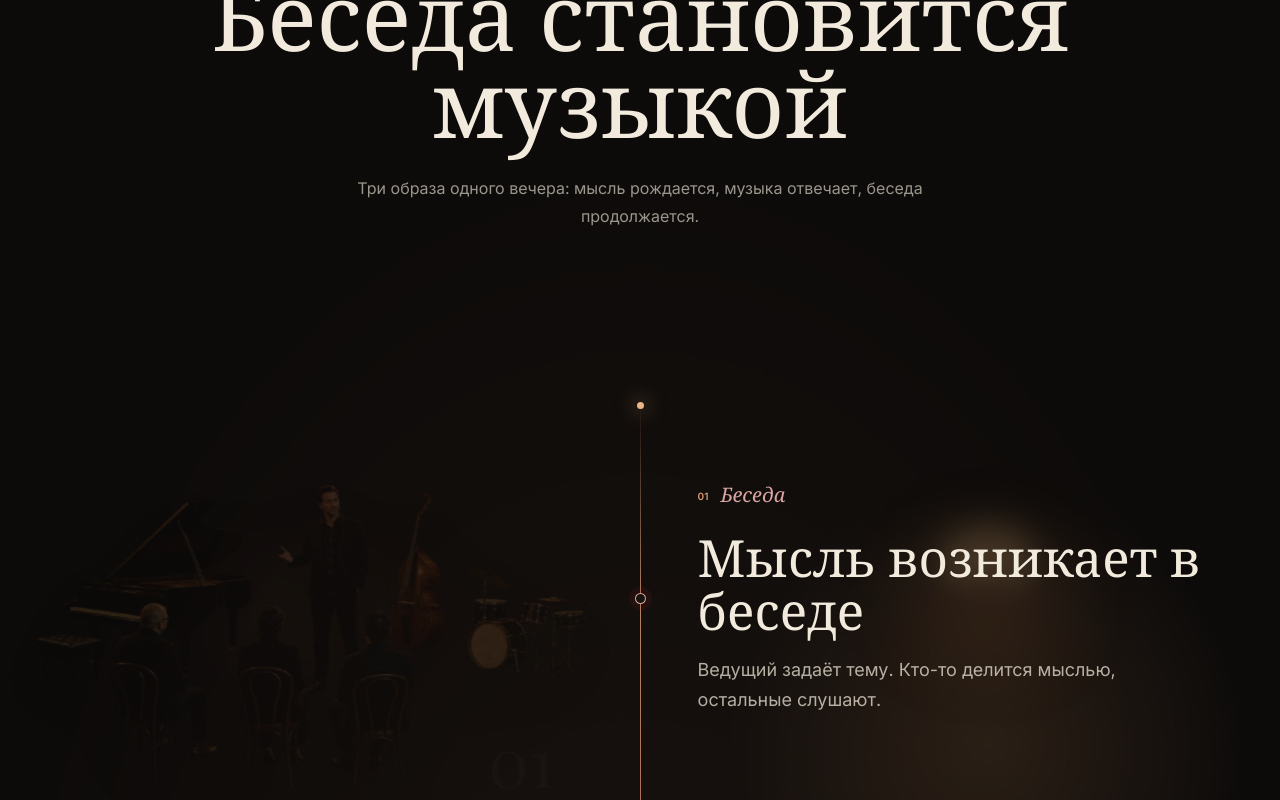
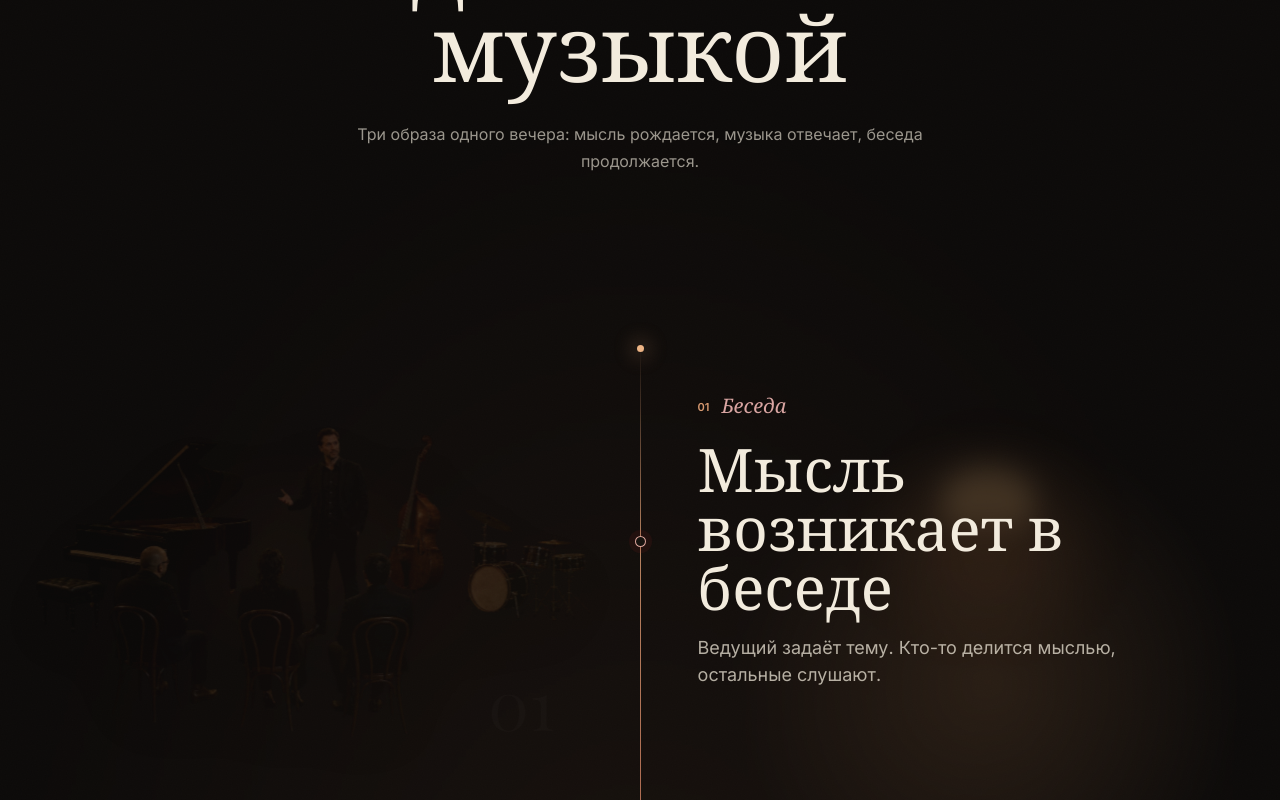
Before and after one commit to vbondarenko7/kontrapunkt, a Next.js app in the folder Джаз вечер. /Лендинг версия C/: page / in a window 1280 px wide. Shown: the part 1700-2500 px from the top of the page. Built offline with nearby package versions, Linux system fonts and the light colour scheme.

Commit message:
refactor: unify landing typography

```diff
--- a/Джаз вечер. /Лендинг версия C/app/globals.css
+++ b/Джаз вечер. /Лендинг версия C/app/globals.css
@@ -15,6 +15,19 @@
   --mute-light: #75685a;
   --rule-dark: #3a2c22;
   --rule-light: #d9cfbd;
+  --type-label: 11px;
+  --type-ui: 13px;
+  --type-body: 16px;
+  --type-lead: 18px;
+  --type-subhead: 24px;
+  --type-accent: 28px;
+  --type-title: 50px;
+  --type-section-title: 60px;
+  --type-display: 72px;
+  --leading-label: 1.3;
+  --leading-heading: 0.98;
+  --leading-lead: 1.5;
+  --leading-body: 1.65;
 }
 
 * {
@@ -32,8 +45,8 @@ body {
   background: var(--black);
   color: var(--ivory);
   font-family: "Inter", Arial, sans-serif;
-  font-size: 16px;
-  line-height: 1.6;
+  font-size: var(--type-body);
+  line-height: var(--leading-body);
   -webkit-font-smoothing: antialiased;
 }
 
@@ -74,7 +87,7 @@ h2,
 h3 {
   font-family: "Playfair Display", Georgia, serif;
   font-weight: 500;
-  line-height: 1.06;
+  line-height: var(--leading-heading);
 }
 
 .site-header {
@@ -97,8 +110,9 @@ h3 {
   gap: 8px;
   align-items: center;
   width: max-content;
-  font-size: 12px;
+  font-size: var(--type-ui);
   font-weight: 600;
+  line-height: var(--leading-label);
   text-transform: uppercase;
 }
 
@@ -112,7 +126,9 @@ h3 {
 .site-header nav {
   display: flex;
   gap: 30px;
-  font-size: 12px;
+  font-size: var(--type-ui);
+  font-weight: 600;
+  line-height: var(--leading-label);
   text-transform: uppercase;
 }
 
@@ -129,7 +145,9 @@ h3 {
 .header-place {
   justify-self: end;
   color: var(--mute-dark);
-  font-size: 11px;
+  font-size: var(--type-label);
+  font-weight: 600;
+  line-height: var(--leading-label);
   text-transform: uppercase;
 }
 
@@ -328,14 +346,19 @@ h3 {
 .eyebrow {
   margin-bottom: 24px;
   color: var(--mute-dark);
-  font-size: 11px;
+  font-size: var(--type-label);
   font-weight: 500;
+  line-height: var(--leading-label);
   text-transform: uppercase;
 }
 
 .chapter b,
 .eyebrow {
   color: var(--red);
+  font-weight: 600;
+}
+
+.chapter {
   font-weight: 600;
 }
 
@@ -349,8 +372,8 @@ h3 {
   font-family: "Cormorant Garamond", Georgia, serif;
   font-size: 40px;
   font-style: italic;
-  font-weight: 600;
-  line-height: 1;
+  font-weight: 500;
+  line-height: var(--leading-heading);
   text-shadow: 0 2px 14px rgba(0, 0, 0, 0.8);
 }
 
@@ -379,20 +402,21 @@ h3 {
   max-width: 570px;
   margin-bottom: 34px;
   color: var(--mute-dark);
-  font-size: 17px;
-  font-weight: 300;
+  font-size: var(--type-lead);
+  font-weight: 400;
+  line-height: var(--leading-lead);
 }
 
 @media (min-width: 981px) {
   .hero h1 {
     max-width: 900px;
-    font-size: 68px;
+    font-size: var(--type-display);
   }
 
   .hero h1 > span {
     margin-top: 8px;
-    font-size: 0.55em;
-    line-height: 1;
+    font-size: 40px;
+    line-height: var(--leading-heading);
   }
 
   .hero h1 em {
@@ -400,9 +424,9 @@ h3 {
     width: max-content;
     margin-top: 5px;
     color: #f0b4aa;
-    font-size: 1.75em;
-    font-weight: 600;
-    line-height: 0.95;
+    font-size: var(--type-display);
+    font-weight: 500;
+    line-height: var(--leading-heading);
   }
 
   .hero-copy {
@@ -419,8 +443,9 @@ h3 {
   padding: 0 30px;
   border-radius: 8px;
   cursor: pointer;
-  font-size: 13px;
+  font-size: var(--type-ui);
   font-weight: 600;
+  line-height: var(--leading-label);
   text-transform: uppercase;
   transition: background 180ms ease, color 180ms ease, transform 180ms ease, box-shadow 180ms ease;
 }
@@ -516,15 +541,17 @@ h3 {
 .hero-facts span {
   margin-bottom: 6px;
   color: var(--red);
-  font-size: 10px;
+  font-size: var(--type-label);
   font-weight: 600;
+  line-height: var(--leading-label);
   text-transform: uppercase;
 }
 
 .hero-facts strong {
   color: var(--ivory);
-  font-size: 14px;
+  font-size: var(--type-body);
   font-weight: 400;
+  line-height: var(--leading-body);
 }
 
 .section {
@@ -571,21 +598,21 @@ h3 {
 
 .why-inner h2 {
   margin: 0;
-  font-size: 50px;
+  font-size: var(--type-title);
 }
 
 .why-lead {
   margin: 34px 0 0;
   color: var(--ivory);
-  font-size: 21px;
-  line-height: 1.55;
+  font-size: var(--type-lead);
+  line-height: var(--leading-lead);
 }
 
 .why-body {
   margin: 24px 0 0;
   color: var(--mute-dark);
-  font-size: 16px;
-  line-height: 1.7;
+  font-size: var(--type-body);
+  line-height: var(--leading-body);
 }
 
 .why-closing {
@@ -593,9 +620,10 @@ h3 {
   padding-top: 28px;
   color: #f0b4aa;
   font-family: "Cormorant Garamond", Georgia, serif;
-  font-size: 25px;
+  font-size: var(--type-accent);
   font-style: italic;
-  line-height: 1.35;
+  font-weight: 600;
+  line-height: 1.2;
 }
 
 .why-closing::before {
@@ -625,14 +653,15 @@ h3 {
 .ticket-copy h2,
 .faq-heading h2 {
   margin: 0;
-  font-size: 50px;
+  font-size: var(--type-title);
 }
 
 .format-intro > p:last-child {
   align-self: end;
   margin: 0;
   color: var(--mute-light);
-  font-size: 17px;
+  font-size: var(--type-body);
+  line-height: var(--leading-body);
 }
 
 .format-intro > p:last-child {
@@ -646,8 +675,8 @@ h3 {
   width: min(100%, 620px);
   margin: 0 auto;
   color: rgba(242, 235, 221, 0.62);
-  font-size: 16px;
-  line-height: 1.7;
+  font-size: var(--type-body);
+  line-height: var(--leading-body);
   text-align: center;
 }
 
@@ -772,27 +801,31 @@ h3 {
   font-family: "Cormorant Garamond", Georgia, serif;
   font-size: 20px;
   font-style: italic;
+  font-weight: 500;
+  line-height: var(--leading-label);
 }
 
 .format-marker span {
   color: #d89a71;
   font-family: "Inter", Arial, sans-serif;
-  font-size: 10px;
+  font-size: var(--type-label);
   font-style: normal;
   font-weight: 600;
+  line-height: var(--leading-label);
+  text-transform: uppercase;
 }
 
 .format-chapter h3 {
   margin: 0 0 20px;
   color: var(--ivory);
-  font-size: 39px;
+  font-size: var(--type-section-title);
 }
 
 .format-chapter-copy > p:last-child {
   margin: 0;
   color: var(--mute-dark);
-  font-size: 16px;
-  line-height: 1.65;
+  font-size: var(--type-lead);
+  line-height: var(--leading-lead);
 }
 
 .format-closing {
@@ -802,8 +835,8 @@ h3 {
   margin: 100px auto 0;
   color: var(--ivory);
   font-family: "Playfair Display", Georgia, serif;
-  font-size: 29px;
-  line-height: 1.35;
+  font-size: var(--type-accent);
+  line-height: var(--leading-label);
   text-align: center;
 }
 
@@ -856,8 +889,8 @@ h3 {
 .musicians-intro h2 {
   max-width: 760px;
   margin: 0;
-  font-size: clamp(50px, 5.1vw, 76px);
-  line-height: 0.98;
+  font-size: var(--type-display);
+  line-height: var(--leading-heading);
 }
 
 .musicians-intro h2 em {
@@ -865,9 +898,10 @@ h3 {
   margin-top: 0.12em;
   color: #d9a5a2;
   font-family: "Cormorant Garamond", Georgia, serif;
-  font-size: 0.94em;
+  font-size: var(--type-display);
   font-style: italic;
   font-weight: 500;
+  line-height: var(--leading-heading);
 }
 
 .musicians-copy {
@@ -878,8 +912,8 @@ h3 {
 .musicians-copy p {
   margin: 0;
   color: rgba(242, 235, 221, 0.74);
-  font-size: 17px;
-  line-height: 1.72;
+  font-size: var(--type-lead);
+  line-height: var(--leading-lead);
 }
 
 .musicians-fact {
@@ -896,17 +930,18 @@ h3 {
 .musicians-fact span {
   margin-bottom: 7px;
   color: var(--red);
-  font-size: 11px;
+  font-size: var(--type-label);
   font-weight: 600;
+  line-height: var(--leading-label);
   letter-spacing: 0.08em;
   text-transform: uppercase;
 }
 
 .musicians-fact strong {
   color: var(--ivory);
-  font-size: 14px;
+  font-size: var(--type-body);
   font-weight: 400;
-  line-height: 1.5;
+  line-height: var(--leading-body);
 }
 
 .ensemble-stage {
@@ -1010,8 +1045,9 @@ h3 {
 .ensemble-note span {
   flex: 0 0 auto;
   color: #d89a71;
-  font-size: 10px;
+  font-size: var(--type-label);
   font-weight: 600;
+  line-height: var(--leading-label);
   letter-spacing: 0.13em;
   text-transform: uppercase;
 }
@@ -1019,9 +1055,10 @@ h3 {
 .ensemble-note strong {
   color: rgba(242, 235, 221, 0.7);
   font-family: "Cormorant Garamond", Georgia, serif;
-  font-size: 19px;
+  font-size: 20px;
   font-style: italic;
   font-weight: 500;
+  line-height: var(--leading-label);
 }
 
 .host-profile {
@@ -1041,7 +1078,9 @@ h3 {
   border: 1px solid var(--rule-dark);
   color: var(--mute-dark);
   background: var(--ink);
-  font-size: 11px;
+  font-size: var(--type-label);
+  font-weight: 600;
+  line-height: var(--leading-label);
   letter-spacing: 0.08em;
   text-align: center;
   text-transform: uppercase;
@@ -1054,8 +1093,8 @@ h3 {
 .host-copy > p:not(.eyebrow, .host-signature) {
   margin: 0;
   color: var(--ivory);
-  font-size: 20px;
-  line-height: 1.65;
+  font-size: var(--type-lead);
+  line-height: var(--leading-lead);
 }
 
 .host-copy > p:not(.eyebrow, .host-signature)
@@ -1066,7 +1105,8 @@ h3 {
 
 .host-copy .host-signature {
   color: var(--mute-dark);
-  font-size: 11px;
+  font-size: var(--type-label);
+  line-height: var(--leading-label);
   letter-spacing: 0.05em;
 }
 
@@ -1248,9 +1288,9 @@ h3 {
   flex: 0 0 auto;
   color: var(--red-dark);
   font-family: "Cormorant Garamond", Georgia, serif;
-  font-size: 29px;
+  font-size: var(--type-accent);
   font-weight: 600;
-  line-height: 1;
+  line-height: 1.2;
 }
 
 .theme-kicker i {
@@ -1262,8 +1302,9 @@ h3 {
 .theme-kicker b {
   flex: 0 0 auto;
   color: #7d6858;
-  font-size: 10px;
+  font-size: var(--type-label);
   font-weight: 600;
+  line-height: var(--leading-label);
   letter-spacing: 0.18em;
   text-transform: uppercase;
 }
@@ -1280,8 +1321,8 @@ h3 {
   margin: 29px 0 0;
   color: #59493f;
   font-family: "Playfair Display", Georgia, serif;
-  font-size: 23px;
-  line-height: 1.45;
+  font-size: var(--type-subhead);
+  line-height: var(--leading-lead);
 }
 
 .theme-body {
@@ -1296,8 +1337,8 @@ h3 {
 .theme-body p {
   margin: 0;
   color: #76675a;
-  font-size: 15px;
-  line-height: 1.7;
+  font-size: var(--type-body);
+  line-height: var(--leading-body);
 }
 
 .theme-visual {
@@ -1355,9 +1396,10 @@ h3 {
   display: block;
   margin-top: 19px;
   color: #8d332c;
-  font-size: 10px;
+  font-size: var(--type-label);
   font-style: normal;
   font-weight: 600;
+  line-height: var(--leading-label);
   letter-spacing: 0.17em;
   text-transform: uppercase;
 }
@@ -1370,10 +1412,10 @@ h3 {
   z-index: 4;
   color: var(--red-dark);
   font-family: "Cormorant Garamond", Georgia, serif;
-  font-size: 28px;
+  font-size: var(--type-accent);
   font-style: italic;
   font-weight: 600;
-  line-height: 1.18;
+  line-height: 1.2;
   text-align: center;
 }
 
@@ -1438,9 +1480,9 @@ h3 {
 .layered-copy h2 {
   margin: 0 0 20px;
   color: var(--ivory);
-  font-size: 48px;
-  font-weight: 600;
-  line-height: 1.04;
+  font-size: var(--type-title);
+  font-weight: 500;
+  line-height: var(--leading-heading);
 }
 
 .layered-copy .eyebrow {
@@ -1451,8 +1493,8 @@ h3 {
   max-width: 480px;
   margin: 0 0 31px;
   color: rgba(242, 235, 221, 0.76);
-  font-size: 15px;
-  line-height: 1.58;
+  font-size: var(--type-body);
+  line-height: var(--leading-body);
 }
 
 .layered-scenario-list {
@@ -1469,14 +1511,14 @@ h3 {
 .layered-scenario h3 {
   margin: 0 0 6px;
   color: var(--ivory);
-  font-size: 23px;
+  font-size: var(--type-subhead);
 }
 
 .layered-scenario p {
   margin: 0;
   color: rgba(242, 235, 221, 0.72);
-  font-size: 14px;
-  line-height: 1.5;
+  font-size: var(--type-body);
+  line-height: var(--leading-body);
 }
 
 .layered-shade {
@@ -1502,7 +1544,8 @@ h3 {
   max-width: 580px;
   margin: 0;
   color: var(--mute-dark);
-  font-size: 17px;
+  font-size: var(--type-body);
+  line-height: var(--leading-body);
 }
 
 .ticket-section {
@@ -1525,6 +1568,10 @@ h3 {
 
 .trust-note strong {
   color: var(--red);
+  font-size: var(--type-label);
+  font-weight: 600;
+  line-height: var(--leading-label);
+  text-transform: uppercase;
 }
 
 .trust-note span {
@@ -1568,16 +1615,17 @@ h3 {
 
 .ticket-topline span {
   color: #d9a5a2;
-  font-size: 10px;
+  font-size: var(--type-label);
   font-weight: 600;
+  line-height: var(--leading-label);
   text-transform: uppercase;
 }
 
 .ticket-topline strong {
   font-family: "Playfair Display", Georgia, serif;
-  font-size: 50px;
+  font-size: var(--type-title);
   font-weight: 500;
-  line-height: 1;
+  line-height: var(--leading-heading);
 }
 
 .ticket-card ul {
@@ -1595,7 +1643,8 @@ h3 {
 .limited {
   margin: 15px 0 0;
   color: #ad9d8c;
-  font-size: 12px;
+  font-size: var(--type-ui);
+  line-height: var(--leading-label);
   text-align: center;
 }
 
@@ -1626,8 +1675,9 @@ h3 {
   position: relative;
   padding: 23px 46px 23px 0;
   cursor: pointer;
-  font-size: 17px;
+  font-size: var(--type-lead);
   font-weight: 500;
+  line-height: var(--leading-lead);
   list-style: none;
 }
 
@@ -1665,21 +1715,22 @@ h3 {
 .final-section h2 {
   max-width: 850px;
   margin: 0 auto 25px;
-  font-size: 60px;
+  font-size: var(--type-section-title);
 }
 
 .final-section > p:not(.eyebrow) {
   max-width: 610px;
   margin: 0 auto 33px;
   color: var(--mute-dark);
-  font-size: 17px;
+  font-size: var(--type-lead);
+  line-height: var(--leading-lead);
 }
 
 .final-section .button {
   min-height: 68px;
   padding-right: 70px;
   padding-left: 70px;
-  font-size: 14px;
+  font-size: var(--type-ui);
 }
 
 /* На бордовой секции атмосфера сама красная, поэтому красная кнопка тонет.
@@ -1737,7 +1788,8 @@ footer {
   padding: 0 max(32px, calc((100% - 1160px) / 2));
   color: #8f8174;
   background: var(--black);
-  font-size: 11px;
+  font-size: var(--type-label);
+  line-height: var(--leading-label);
 }
 
 footer p {
@@ -1750,6 +1802,38 @@ footer p:last-child {
 
 .footer-brand {
   color: var(--ivory);
+}
+
+.not-found {
+  position: relative;
+  display: grid;
+  min-height: 100svh;
+  place-items: center;
+  padding: 64px 32px;
+  overflow: hidden;
+  text-align: center;
+  background:
+    radial-gradient(circle at 50% 38%, rgba(163, 44, 44, 0.2), transparent 34%),
+    var(--black);
+}
+
+.not-found-inner {
+  position: relative;
+  z-index: 6;
+  width: min(100%, 760px);
+}
+
+.not-found h1 {
+  margin: 0 auto 24px;
+  font-size: var(--type-section-title);
+}
+
+.not-found-inner > p:not(.eyebrow) {
+  max-width: 560px;
+  margin: 0 auto 32px;
+  color: var(--mute-dark);
+  font-size: var(--type-lead);
+  line-height: var(--leading-lead);
 }
 
 .modal-backdrop {
@@ -1775,7 +1859,8 @@ footer p:last-child {
 
 .modal h2 {
   margin-bottom: 19px;
-  font-size: 35px;
+  font-size: 40px;
+  line-height: var(--leading-heading);
 }
 
 .modal > p:not(.eyebrow) {
@@ -1795,7 +1880,8 @@ footer p:last-child {
   color: var(--ink);
   background: transparent;
   cursor: pointer;
-  font-size: 25px;
+  font-size: var(--type-accent);
+  line-height: 1;
 }
 
 .modal-close:hover {
@@ -1816,14 +1902,16 @@ footer p:last-child {
   display: grid;
   gap: 8px;
   color: var(--ink);
-  font-size: 13px;
+  font-size: var(--type-ui);
   font-weight: 600;
+  line-height: var(--leading-label);
 }
 
 .waitlist-form label small {
   color: var(--mute-light);
-  font-size: 11px;
+  font-size: var(--type-label);
   font-weight: 400;
+  line-height: var(--leading-label);
 }
 
 .waitlist-form input[type="text"] {
@@ -1834,7 +1922,10 @@ footer p:last-child {
   border-radius: 4px;
   color: var(--ink);
   background: #fffdf8;
-  font: inherit;
+  font-family: inherit;
+  font-size: var(--type-body);
+  font-weight: 400;
+  line-height: var(--leading-body);
 }
 
 .waitlist-form input[type="text"]::placeholder {
@@ -1853,8 +1944,8 @@ footer p:last-child {
   align-items: start;
   color: var(--mute-light);
   cursor: pointer;
-  font-size: 12px;
-  line-height: 1.45;
+  font-size: var(--type-ui);
+  line-height: var(--leading-label);
 }
 
 .waitlist-consent input {
@@ -1871,7 +1962,8 @@ footer p:last-child {
 .waitlist-error {
   margin: -5px 0 0;
   color: var(--red);
-  font-size: 13px;
+  font-size: var(--type-ui);
+  line-height: var(--leading-label);
 }
 
 .waitlist-honeypot {
@@ -2015,7 +2107,7 @@ footer p:last-child {
   #format .format-intro h2 {
     margin: 0;
     font-size: clamp(64px, 7.2vw, 108px);
-    line-height: 0.94;
+    line-height: var(--leading-heading);
   }
 
   #format .format-intro .eyebrow {
@@ -2173,15 +2265,15 @@ footer p:last-child {
   }
 
   #format .format-chapter h3 {
-    font-size: clamp(42px, 4vw, 60px);
-    line-height: 1.02;
+    font-size: var(--type-section-title);
+    line-height: var(--leading-heading);
   }
 
   #format .format-chapter-copy > p:last-child {
     max-width: 490px;
     color: rgba(242, 235, 221, 0.72);
-    font-size: 18px;
-    line-height: 1.7;
+    font-size: var(--type-lead);
+    line-height: var(--leading-lead);
   }
 
   .theme-section {
@@ -2202,12 +2294,12 @@ footer p:last-child {
   .theme-copy h2 {
     max-width: 570px;
     font-size: clamp(58px, 5vw, 76px);
-    line-height: 0.96;
+    line-height: var(--leading-heading);
   }
 
   .theme-lead {
     max-width: 570px;
-    font-size: clamp(20px, 1.55vw, 24px);
+    font-size: var(--type-subhead);
   }
 
   .theme-body {
@@ -2417,7 +2509,21 @@ footer p:last-child {
 
   .hero h1 {
     max-width: 720px;
-    font-size: 64px;
+    font-size: var(--type-section-title);
+  }
+
+  .hero h1 > span {
+    font-size: 40px;
+    line-height: var(--leading-heading);
+  }
+
+  .musicians-intro h2,
+  .musicians-intro h2 em {
+    font-size: var(--type-section-title);
+  }
+
+  .format-chapter h3 {
+    font-size: var(--type-title);
   }
 
   .format-intro,
@@ -2442,7 +2548,7 @@ footer p:last-child {
   }
 
   .layered-copy h2 {
-    font-size: 42px;
+    font-size: 40px;
   }
 
   .ticket-card {
@@ -2479,7 +2585,7 @@ footer p:last-child {
   }
 
   .header-place {
-    font-size: 10px;
+    font-size: var(--type-label);
   }
 
   .hero {
@@ -2508,15 +2614,20 @@ footer p:last-child {
   }
 
   .hero-script {
-    font-size: 31px;
+    font-size: var(--type-accent);
   }
 
   .hero h1 {
-    font-size: 46px;
+    font-size: 44px;
+  }
+
+  .hero h1 > span {
+    font-size: 36px;
   }
 
   .hero-copy {
     font-size: 15px;
+    line-height: var(--leading-body);
   }
 
   .hero-facts {
@@ -2547,7 +2658,7 @@ footer p:last-child {
   .format-intro h2,
   .ticket-copy h2,
   .faq-heading h2 {
-    font-size: 38px;
+    font-size: 36px;
   }
 
   .format-intro {
@@ -2557,6 +2668,7 @@ footer p:last-child {
   .format-intro > p:last-child,
   .ticket-copy > p:not(.eyebrow) {
     font-size: 15px;
+    line-height: var(--leading-body);
   }
 
   .format-chapter {
@@ -2565,7 +2677,12 @@ footer p:last-child {
   }
 
   .format-chapter h3 {
-    font-size: 34px;
+    font-size: 36px;
+  }
+
+  .format-chapter-copy > p:last-child {
+    font-size: 15px;
+    line-height: var(--leading-body);
   }
 
   .format-storyline {
@@ -2586,11 +2703,16 @@ footer p:last-child {
   }
 
   .musicians-intro h2 {
-    font-size: 44px;
+    font-size: 36px;
+  }
+
+  .musicians-intro h2 em {
+    font-size: 36px;
   }
 
   .musicians-copy p {
     font-size: 15px;
+    line-height: var(--leading-body);
   }
 
   .ensemble-stage {
@@ -2628,7 +2750,7 @@ footer p:last-child {
   }
 
   .ensemble-note strong {
-    font-size: 19px;
+    font-size: 20px;
     text-align: left;
   }
 
@@ -2709,12 +2831,13 @@ footer p:last-child {
   }
 
   .layered-copy h2 {
-    font-size: 40px;
+    font-size: 36px;
   }
 
   .layered-lead {
     margin-bottom: 24px;
-    font-size: 16px;
+    font-size: 15px;
+    line-height: var(--leading-body);
   }
 
   .layered-scenario {
@@ -2727,6 +2850,7 @@ footer p:last-child {
 
   .layered-scenario p {
     font-size: 15px;
+    line-height: var(--leading-body);
   }
 
   .layered-candle-cleanup,
@@ -2749,7 +2873,7 @@ footer p:last-child {
   }
 
   .limited {
-    font-size: 14px;
+    font-size: var(--type-ui);
   }
 
   .final-section {
@@ -2757,7 +2881,7 @@ footer p:last-child {
   }
 
   .final-section h2 {
-    font-size: 42px;
+    font-size: 36px;
   }
 
   .final-section .button {
@@ -2778,7 +2902,7 @@ footer p:last-child {
 
   .modal h2 {
     padding-right: 25px;
-    font-size: 30px;
+    font-size: var(--type-accent);
   }
 }
 
@@ -2794,7 +2918,11 @@ footer p:last-child {
   }
 
   .musicians-intro h2 {
-    font-size: 28px;
+    font-size: 36px;
+  }
+
+  .musicians-intro h2 em {
+    font-size: 36px;
   }
 }
 
@@ -2867,3 +2995,9 @@ footer p:last-child {
   }
 
 }
+
+@media (prefers-reduced-motion: reduce) and (max-width: 700px) {
+  .ensemble-note {
+    transform: none !important;
+  }
+}
```
Also changed, not shown: Джаз вечер. /Лендинг версия C/app/not-found.tsx (added, +19 -0 lines).
